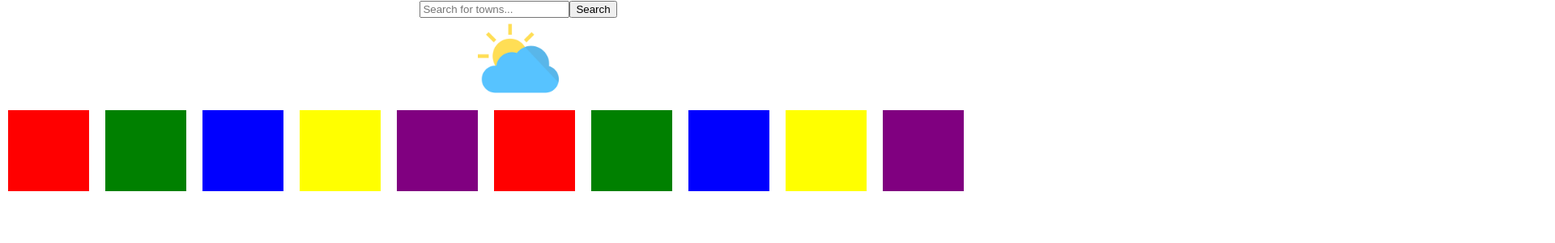
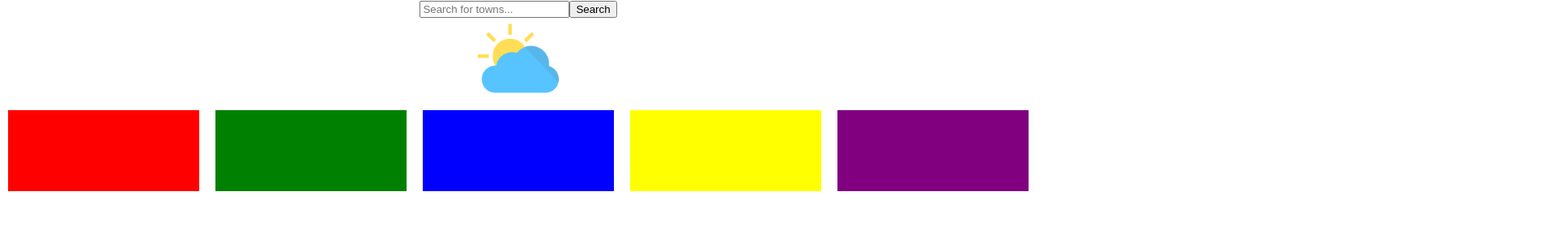
Before and after one commit to AdamAzuddin/weather-app-react, a React (Create React App) app in the folder my-weather/: page / in a window 1280 px wide. Shown: the top 300 px of the page at 81% size, 1920 px wide, since content can reach past the window. Built offline with nearby package versions, Linux system fonts and the light colour scheme.

Commit message:
finally scrollable by mouse drag

```diff
--- a/my-weather/package.json
+++ b/my-weather/package.json
@@ -8,6 +8,7 @@
     "@testing-library/user-event": "^13.5.0",
     "react": "^18.2.0",
     "react-dom": "^18.2.0",
+    "react-indiana-drag-scroll": "^2.2.0",
     "react-scripts": "5.0.1",
     "web-vitals": "^2.1.4"
   },
--- a/my-weather/src/App.js
+++ b/my-weather/src/App.js
@@ -9,7 +9,7 @@ import SquareWidgets from "./components/SquareWidgets";
 
 function App() {
   return (
-    <div className="App">
+    <div className="App" >
       <Header/>
       <Weather/>
       <SquareWidgets/>
--- a/my-weather/src/components/SquareWidget.js
+++ b/my-weather/src/components/SquareWidget.js
@@ -4,7 +4,7 @@ const SquareWidget = ({ color }) => {
   return (
     <div
       style={{
-        width: "100px",
+        width: "50%",
         height: "100px",
         backgroundColor: color,
         margin: "10px",
--- a/my-weather/src/components/SquareWidgets.js
+++ b/my-weather/src/components/SquareWidgets.js
@@ -1,32 +1,40 @@
 import React from "react";
 import SquareWidget from "./SquareWidget";
-import HorizontalScrollMenu from "react-horizontal-scrolling-menu";
+import ScrollContainer from "react-indiana-drag-scroll";
 
-
-const colors = ["red", "green", "blue", "yellow", "purple","red", "green", "blue", "yellow", "purple"];
+const colors = [
+  "red",
+  "green",
+  "blue",
+  "yellow",
+  "purple",
+  "red",
+  "green",
+  "blue",
+  "yellow",
+  "purple",
+];
 
 const SquareWidgets = () => {
-//TODO: make sure scrollable
-
 
   return (
+    <ScrollContainer>
       <div
         style={{
           display: "flex",
           flexDirection: "row",
-        overflowX: "scroll",
-        width: "200vw",
-        scrollbarWidth:'none',
-        scrollbars:'0',
-        overflow:'hidden'
-
+          overflowX: "hidden",
+          width: "200%",
+          scrollbarWidth: "none",
+          scrollbars: "0",
         }}
+        className="example"
       >
         {colors.map((color, index) => (
-
           <SquareWidget key={index} color={color} />
         ))}
       </div>
+    </ScrollContainer>
   );
 };
 
--- a/my-weather/src/index.css
+++ b/my-weather/src/index.css
@@ -11,3 +11,13 @@ code {
   font-family: source-code-pro, Menlo, Monaco, Consolas, 'Courier New',
     monospace;
 }
+
+.example::-webkit-scrollbar {
+  display: none;
+}
+
+/* Hide scrollbar for IE, Edge and Firefox */
+.example {
+  -ms-overflow-style: none;  /* IE and Edge */
+  scrollbar-width: none;  /* Firefox */
+}
```
Also changed, not shown: 1 other file (tests, documents, lock files or other folders). Lines whose indentation alone changed are shown as unchanged.
